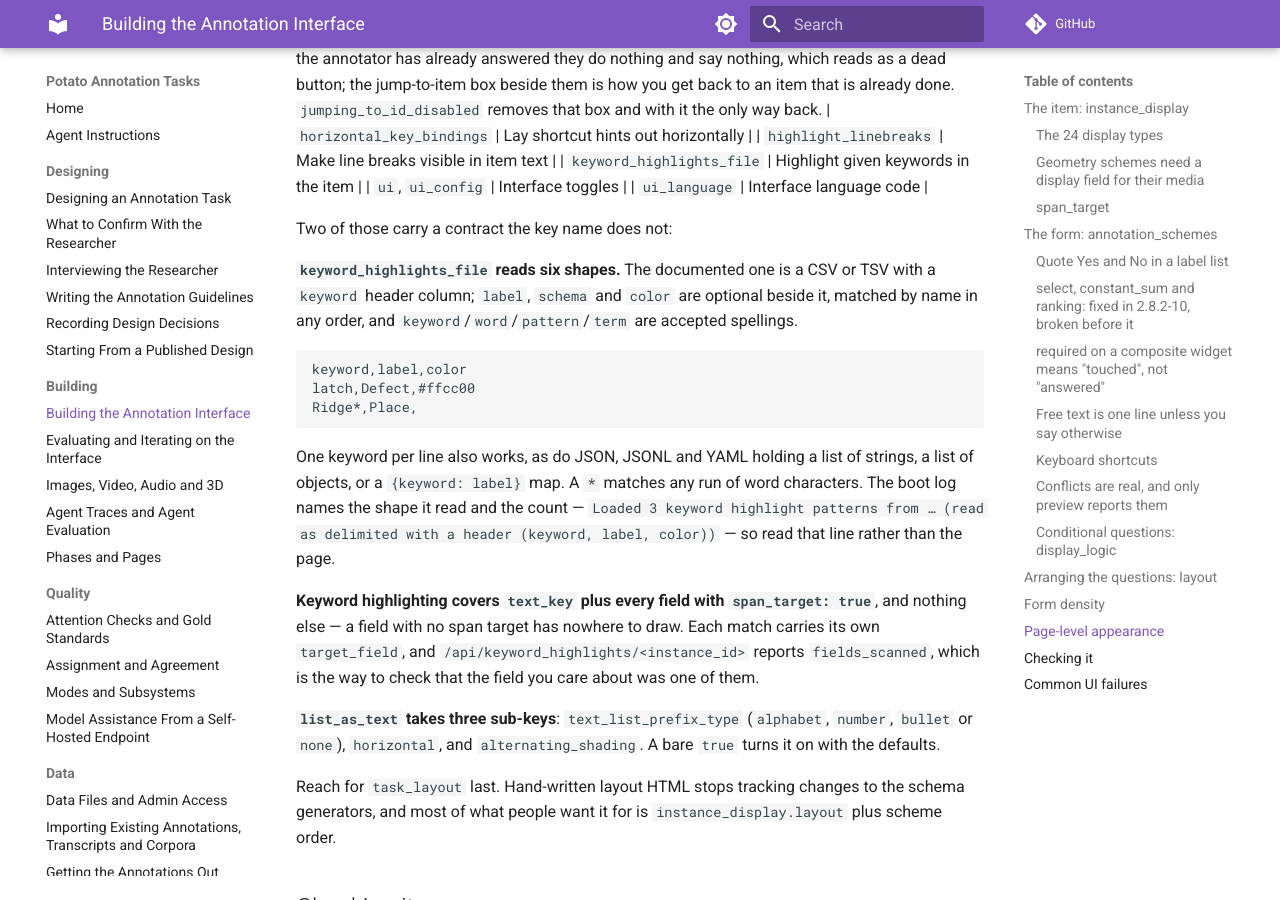
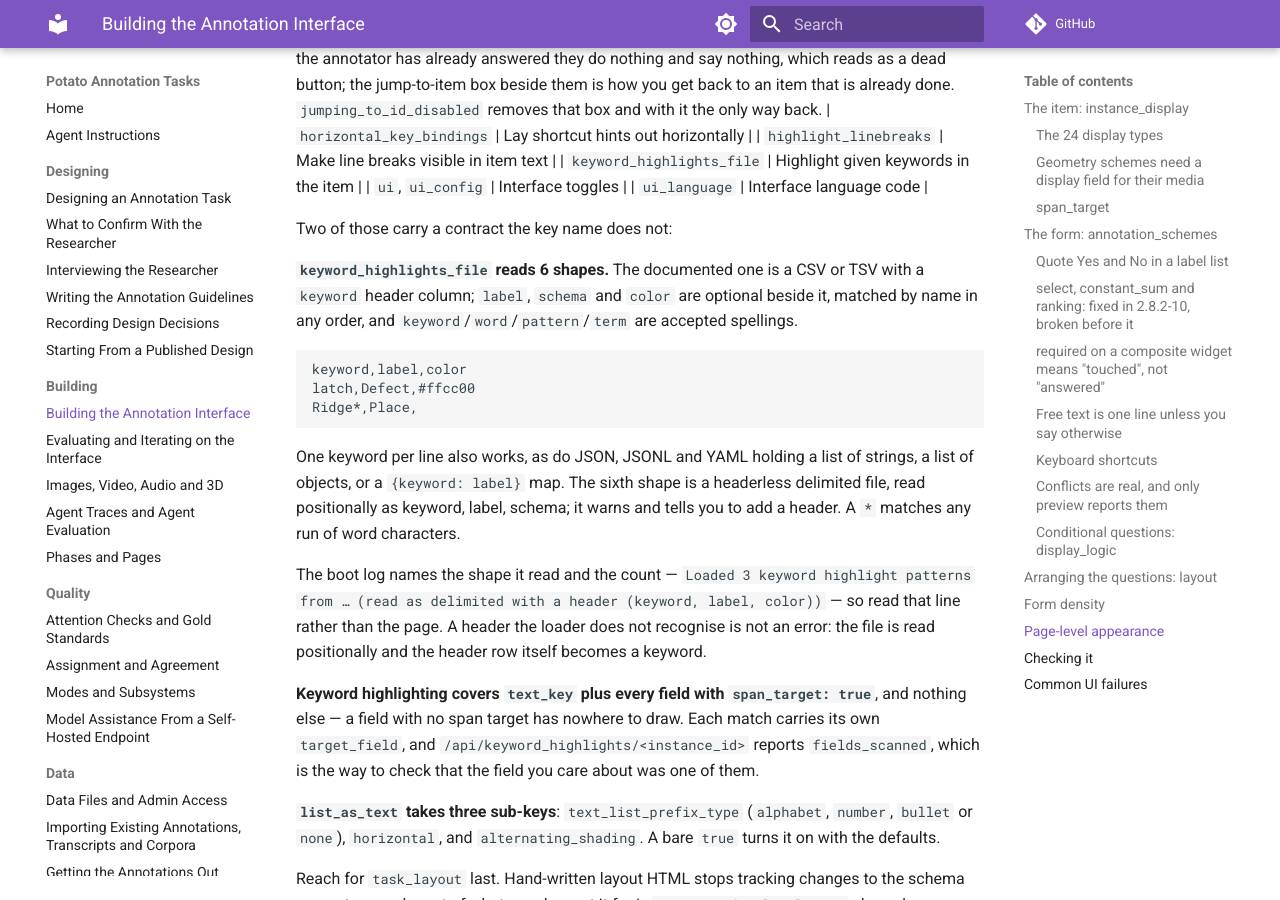
Before and after one commit to davidjurgens/potato-skill, an MkDocs documentation site: the page built from docs/building-the-ui.md, in a window 1280 px wide and 900 px high, scrolled down 14773 px. Built offline with MkDocs 1.6.1 and Material for MkDocs 9.7.7, drawn with Linux system fonts in a browser that asks for light colours; comment, search, counter and statistics services are not loaded.

Commit message:
docs(highlights): name the sixth shape, and pin the count
`keyword_highlights_file reads six shapes` then enumerated five. The sixth is a
headerless delimited file, read positionally as keyword, label, schema, with a
warning telling the author to add a header — driven by running one representative
of each shape through Potato's own parser and collapsing the header-naming
variants into families.

The same pass turned up a surprise worth a sentence: a header the loader does
not recognise is not an error. The file is read positionally and the header row
itself becomes a keyword.

The count is now pinned like the other twelve. It could not drift the way a
registry count does — the parser is a function, so it would have gone wrong
silently instead, and an author whose file is not one of these shapes gets
"Loaded 0 patterns", which reads as an empty file rather than an unrecognised
one. Checked by claiming 7 and watching it fail.

Co-Authored-By: Claude Opus 5 (1M context) <noreply@anthropic.com>
Claude-Session: https://claude.ai/code/session_01PJAwjvg871XGFuA8khHbjC

````diff
--- a/docs/building-the-ui.md
+++ b/docs/building-the-ui.md
@@ -679,7 +679,7 @@ removes that box and with it the only way back.
 
 Two of those carry a contract the key name does not:
 
-**`keyword_highlights_file` reads six shapes.** The documented one is a CSV or
+**`keyword_highlights_file` reads 6 shapes.** The documented one is a CSV or
 TSV with a `keyword` header column; `label`, `schema` and `color` are optional
 beside it, matched by name in any order, and `keyword`/`word`/`pattern`/`term`
 are accepted spellings.
@@ -691,10 +691,15 @@ Ridge*,Place,
 ```
 
 One keyword per line also works, as do JSON, JSONL and YAML holding a list of
-strings, a list of objects, or a `{keyword: label}` map. A `*` matches any run
-of word characters. The boot log names the shape it read and the count —
-`Loaded 3 keyword highlight patterns from … (read as delimited with a header
-(keyword, label, color))` — so read that line rather than the page.
+strings, a list of objects, or a `{keyword: label}` map. The sixth shape is a
+headerless delimited file, read positionally as keyword, label, schema; it warns
+and tells you to add a header. A `*` matches any run of word characters.
+
+The boot log names the shape it read and the count — `Loaded 3 keyword highlight
+patterns from … (read as delimited with a header (keyword, label, color))` — so
+read that line rather than the page. A header the loader does not recognise is
+not an error: the file is read positionally and the header row itself becomes a
+keyword.
 
 **Keyword highlighting covers `text_key` plus every field with
 `span_target: true`**, and nothing else — a field with no span target has
````
Also changed, not shown: skills/potato-tasks/references/building-the-ui.md (+10 -5 lines), 1 other file.
